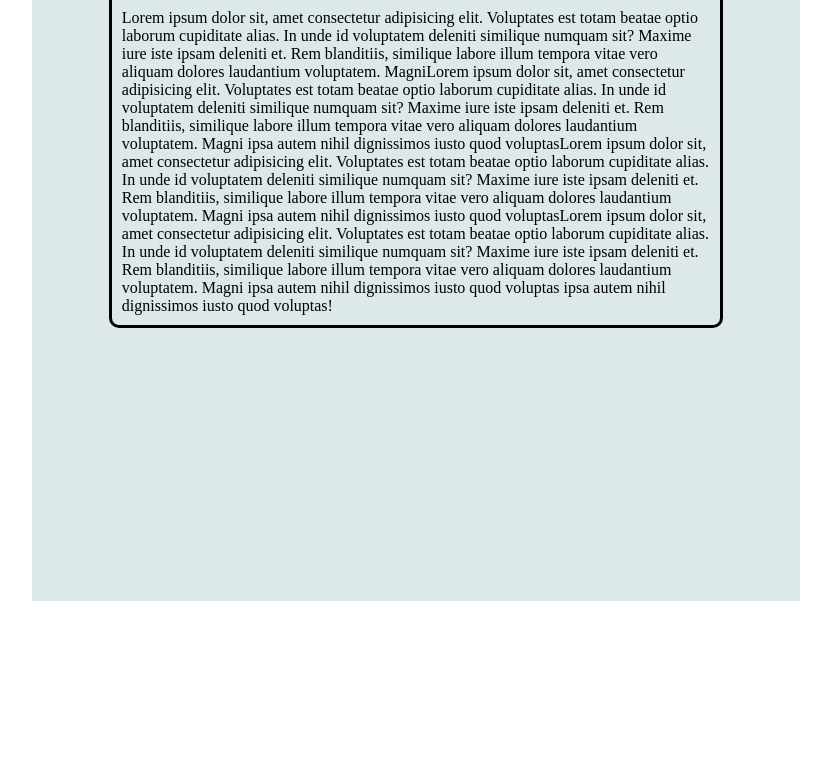
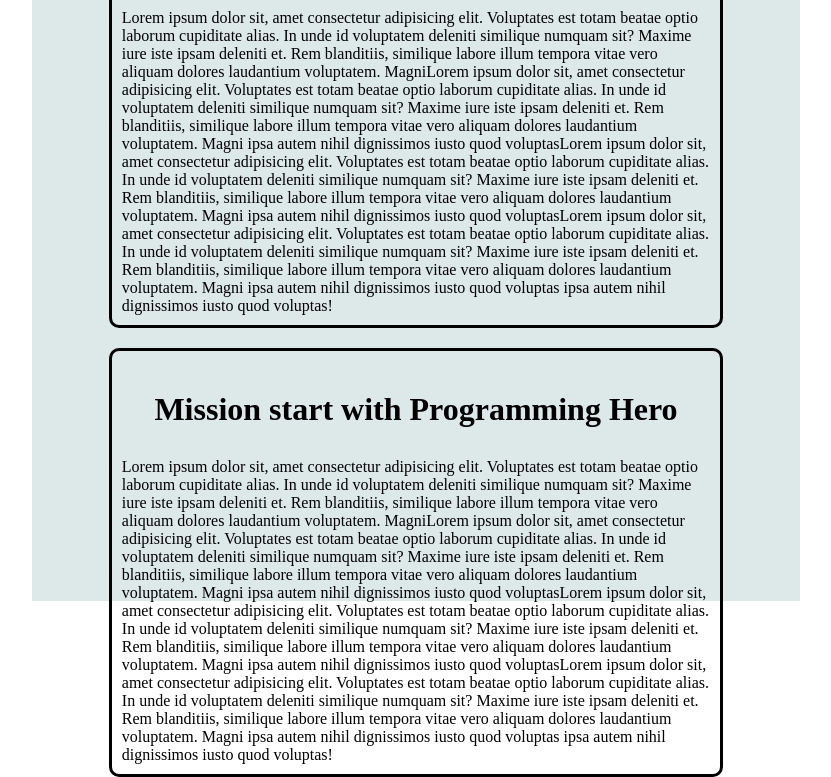
Before and after one commit to Brilliant-Developer1/Project-1-HTML-repo, a plain HTML site: page index.html in a window 1280 px wide. Shown: the part 399-1176 px from the top of the page, without its empty margins (224-1055 px from the left). Before the commit the page ends 1000 px from the top, so only its background shows below. Drawn offline with Linux system fonts and the light colour scheme.

Commit message:
added new

```diff
--- a/index.html
+++ b/index.html
@@ -20,7 +20,11 @@
        <div class="peragraph">
        <h1 class="head">Mission start with Programming Hero</h1>
        <p>Lorem ipsum dolor sit, amet consectetur adipisicing elit. Voluptates est totam beatae optio laborum cupiditate alias. In unde id voluptatem deleniti similique numquam sit? Maxime iure iste ipsam deleniti et. Rem blanditiis, similique labore illum tempora vitae vero aliquam dolores laudantium voluptatem. MagniLorem ipsum dolor sit, amet consectetur adipisicing elit. Voluptates est totam beatae optio laborum cupiditate alias. In unde id voluptatem deleniti similique numquam sit? Maxime iure iste ipsam deleniti et. Rem blanditiis, similique labore illum tempora vitae vero aliquam dolores laudantium voluptatem. Magni ipsa autem nihil dignissimos iusto quod voluptasLorem ipsum dolor sit, amet consectetur adipisicing elit. Voluptates est totam beatae optio laborum cupiditate alias. In unde id voluptatem deleniti similique numquam sit? Maxime iure iste ipsam deleniti et. Rem blanditiis, similique labore illum tempora vitae vero aliquam dolores laudantium voluptatem. Magni ipsa autem nihil dignissimos iusto quod voluptasLorem ipsum dolor sit, amet consectetur adipisicing elit. Voluptates est totam beatae optio laborum cupiditate alias. In unde id voluptatem deleniti similique numquam sit? Maxime iure iste ipsam deleniti et. Rem blanditiis, similique labore illum tempora vitae vero aliquam dolores laudantium voluptatem. Magni ipsa autem nihil dignissimos iusto quod voluptas ipsa autem nihil dignissimos iusto quod voluptas!</p>
-    </div>
+       </div>
+       <div class="peragraph">
+       <h1 class="head">Mission start with Programming Hero</h1>
+       <p>Lorem ipsum dolor sit, amet consectetur adipisicing elit. Voluptates est totam beatae optio laborum cupiditate alias. In unde id voluptatem deleniti similique numquam sit? Maxime iure iste ipsam deleniti et. Rem blanditiis, similique labore illum tempora vitae vero aliquam dolores laudantium voluptatem. MagniLorem ipsum dolor sit, amet consectetur adipisicing elit. Voluptates est totam beatae optio laborum cupiditate alias. In unde id voluptatem deleniti similique numquam sit? Maxime iure iste ipsam deleniti et. Rem blanditiis, similique labore illum tempora vitae vero aliquam dolores laudantium voluptatem. Magni ipsa autem nihil dignissimos iusto quod voluptasLorem ipsum dolor sit, amet consectetur adipisicing elit. Voluptates est totam beatae optio laborum cupiditate alias. In unde id voluptatem deleniti similique numquam sit? Maxime iure iste ipsam deleniti et. Rem blanditiis, similique labore illum tempora vitae vero aliquam dolores laudantium voluptatem. Magni ipsa autem nihil dignissimos iusto quod voluptasLorem ipsum dolor sit, amet consectetur adipisicing elit. Voluptates est totam beatae optio laborum cupiditate alias. In unde id voluptatem deleniti similique numquam sit? Maxime iure iste ipsam deleniti et. Rem blanditiis, similique labore illum tempora vitae vero aliquam dolores laudantium voluptatem. Magni ipsa autem nihil dignissimos iusto quod voluptas ipsa autem nihil dignissimos iusto quod voluptas!</p>
+       </div>
 
    </div>
 </body>
```
